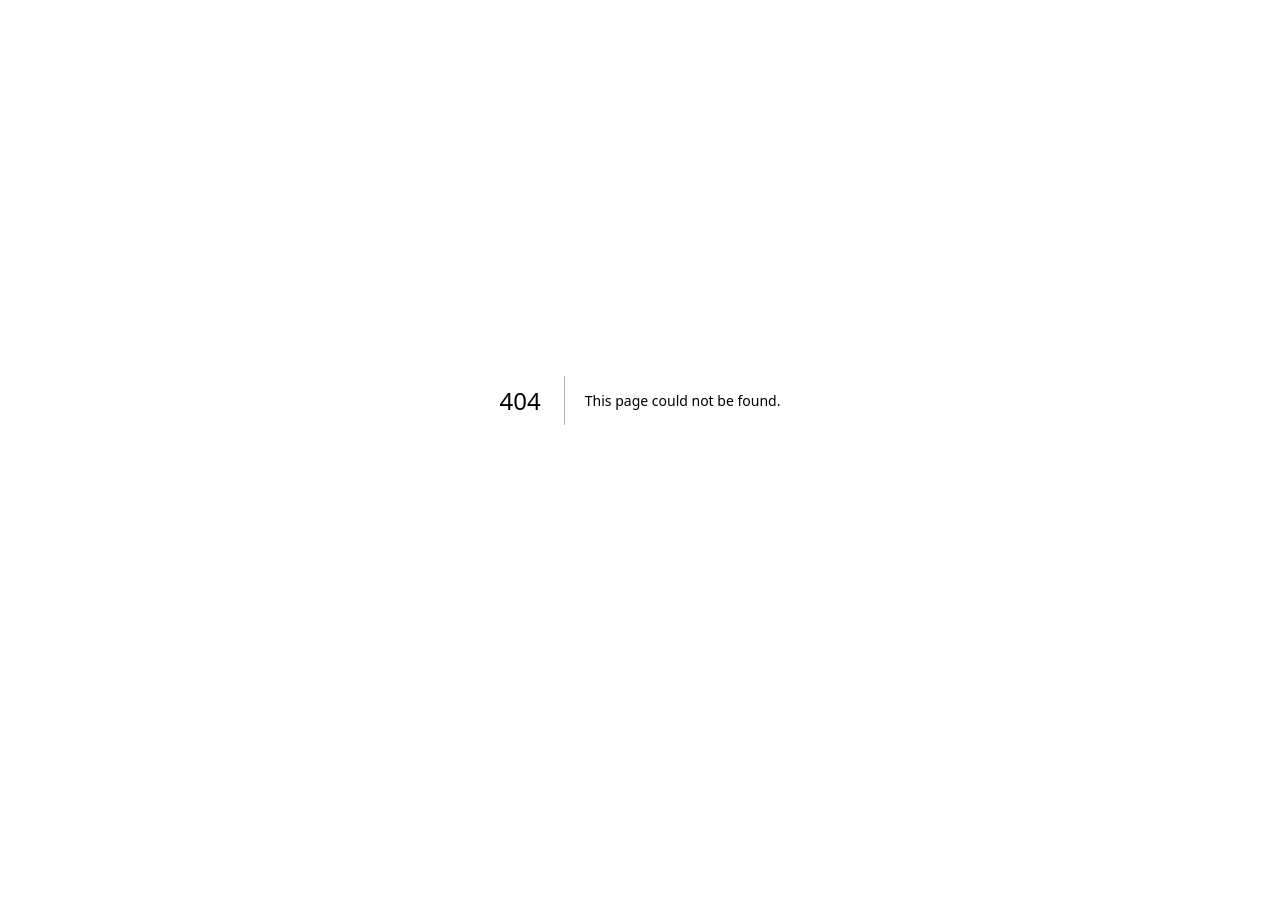
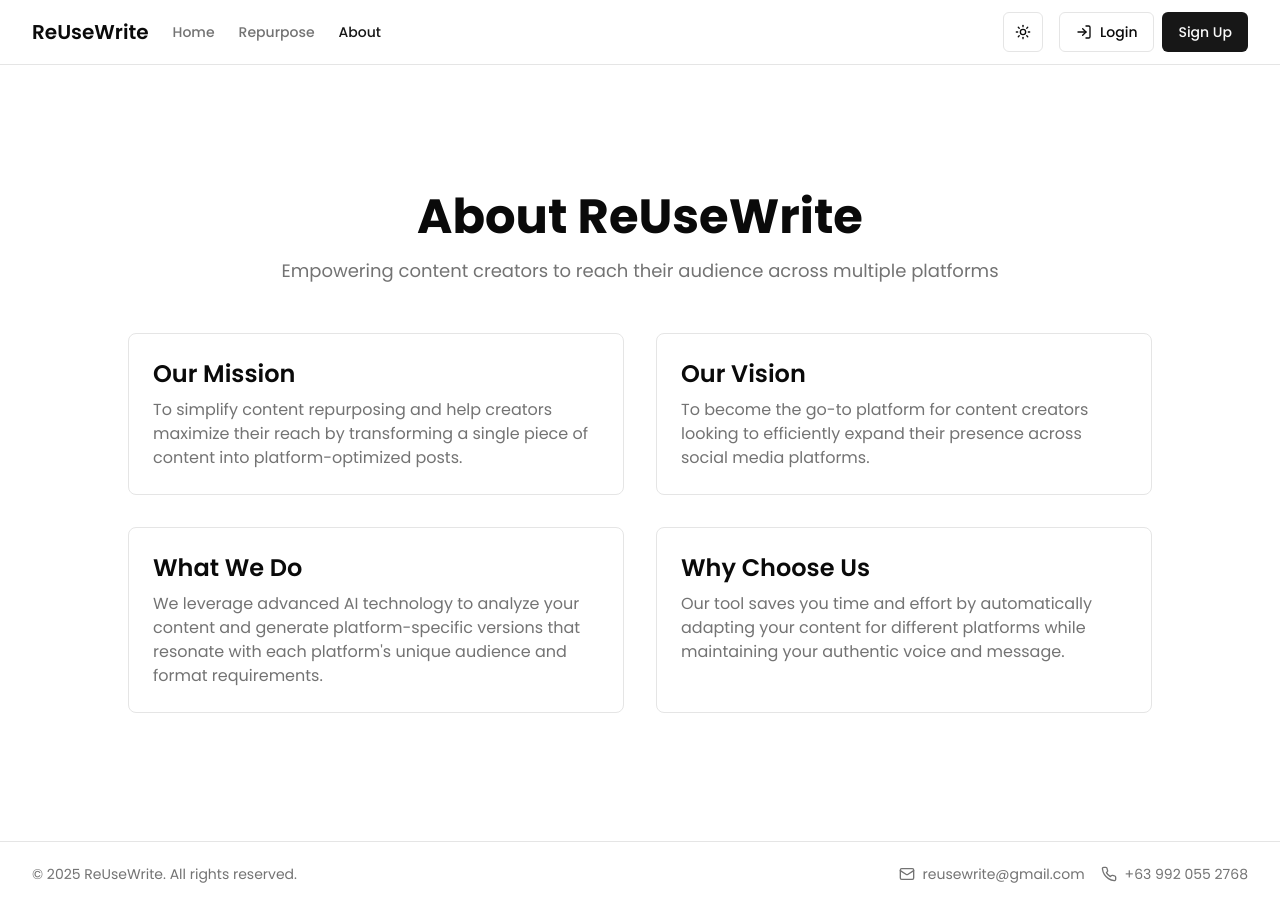
Before and after one commit to Totenem/ReUseWrite, a Next.js app: page /about in a window 1280 px wide. Before the commit this address had no page. Before the commit the page ends 800 px from the top, so only its background shows below. Built offline with nearby package versions, Linux system fonts and the light colour scheme.

Commit message:
add:about us and contact details

```diff
--- /dev/null
+++ b/app/about/page.tsx
@@ -0,0 +1,49 @@
+import { Navbar } from "@/components/navbar"
+import { Footer } from "@/components/footer"
+
+export default function AboutPage() {
+  return (
+    <div className="flex flex-col min-h-screen">
+      <Navbar />
+      <main className="flex-1">
+        <section className="py-12 md:py-24 lg:py-32">
+          <div className="container px-4 md:px-6">
+            <div className="mx-auto flex max-w-[58rem] flex-col items-center justify-center gap-4 text-center">
+              <h1 className="text-3xl font-bold leading-[1.1] sm:text-3xl md:text-5xl">About ReUseWrite</h1>
+              <p className="max-w-[85%] leading-normal text-muted-foreground sm:text-lg sm:leading-7">
+                Empowering content creators to reach their audience across multiple platforms
+              </p>
+            </div>
+            <div className="mx-auto grid justify-center gap-8 sm:grid-cols-2 md:max-w-[64rem] md:grid-cols-2 mt-12">
+              <div className="flex flex-col gap-2 rounded-lg border bg-background p-6">
+                <h2 className="text-2xl font-semibold">Our Mission</h2>
+                <p className="text-muted-foreground">
+                  To simplify content repurposing and help creators maximize their reach by transforming a single piece of content into platform-optimized posts.
+                </p>
+              </div>
+              <div className="flex flex-col gap-2 rounded-lg border bg-background p-6">
+                <h2 className="text-2xl font-semibold">Our Vision</h2>
+                <p className="text-muted-foreground">
+                  To become the go-to platform for content creators looking to efficiently expand their presence across social media platforms.
+                </p>
+              </div>
+              <div className="flex flex-col gap-2 rounded-lg border bg-background p-6">
+                <h2 className="text-2xl font-semibold">What We Do</h2>
+                <p className="text-muted-foreground">
+                  We leverage advanced AI technology to analyze your content and generate platform-specific versions that resonate with each platform's unique audience and format requirements.
+                </p>
+              </div>
+              <div className="flex flex-col gap-2 rounded-lg border bg-background p-6">
+                <h2 className="text-2xl font-semibold">Why Choose Us</h2>
+                <p className="text-muted-foreground">
+                  Our tool saves you time and effort by automatically adapting your content for different platforms while maintaining your authentic voice and message.
+                </p>
+              </div>
+            </div>
+          </div>
+        </section>
+      </main>
+      <Footer />
+    </div>
+  )
+}
--- a/app/login/page.tsx
+++ b/app/login/page.tsx
@@ -6,6 +6,7 @@ import Link from "next/link"
 import { Navbar } from "@/components/navbar"
 import { Button } from "@/components/ui/button"
 import { Input } from "@/components/ui/input"
+import { Footer } from "@/components/footer"
 import { Label } from "@/components/ui/label"
 import { Card, CardContent, CardDescription, CardFooter, CardHeader, CardTitle } from "@/components/ui/card"
 import { Loader2 } from "lucide-react"
@@ -129,13 +130,7 @@ export default function LoginPage() {
           </Card>
         </div>
       </main>
-      <footer className="border-t py-6 md:py-0">
-        <div className="container flex flex-col items-center justify-between gap-4 md:h-16 md:flex-row">
-          <p className="text-center text-sm leading-loose text-muted-foreground md:text-left">
-            © 2025 ReUseWrite. All rights reserved.
-          </p>
-        </div>
-      </footer>
+      <Footer />
     </div>
   )
 }
--- a/app/page.tsx
+++ b/app/page.tsx
@@ -2,6 +2,7 @@ import Link from "next/link"
 import { Button } from "@/components/ui/button"
 import { Navbar } from "@/components/navbar"
 import { ArrowRight, Facebook, Instagram, Twitter } from "lucide-react"
+import { Footer } from "@/components/footer"
 
 export default function Home() {
   return (
@@ -138,13 +139,7 @@ export default function Home() {
           </div>
         </section>
       </main>
-      <footer className="border-t py-6 md:py-0">
-        <div className="container flex flex-col items-center justify-between gap-4 md:h-16 md:flex-row">
-          <p className="text-center text-sm leading-loose text-muted-foreground md:text-left">
-            © 2025 ReUseWrite. All rights reserved.
-          </p>
-        </div>
-      </footer>
+      <Footer />
     </div>
   )
 }
--- a/app/repurpose/page.tsx
+++ b/app/repurpose/page.tsx
@@ -9,6 +9,7 @@ import { Card, CardContent, CardDescription, CardFooter, CardHeader, CardTitle }
 import { Tabs, TabsContent, TabsList, TabsTrigger } from "@/components/ui/tabs"
 import { Copy, Facebook, Instagram, Loader2, Twitter, Laugh, ThumbsUp, Book } from "lucide-react"
 import { useToast } from "@/hooks/use-toast"
+import { Footer } from "@/components/footer"
 
 type PlatformResult = {
   twitter_result: string
@@ -279,13 +280,7 @@ export default function RepurposePage() {
           )}
         </div>
       </main>
-      <footer className="border-t py-6 md:py-0">
-        <div className="container flex flex-col items-center justify-between gap-4 md:h-16 md:flex-row">
-          <p className="text-center text-sm leading-loose text-muted-foreground md:text-left">
-            © 2025 ReUseWrite. All rights reserved.
-          </p>
-        </div>
-      </footer>
+      <Footer />
     </div>
   )
 }
--- a/app/signup/page.tsx
+++ b/app/signup/page.tsx
@@ -9,6 +9,7 @@ import { Input } from "@/components/ui/input"
 import { Label } from "@/components/ui/label"
 import { Card, CardContent, CardDescription, CardFooter, CardHeader, CardTitle } from "@/components/ui/card"
 import { Loader2 } from "lucide-react"
+import { Footer } from "@/components/footer"
 
 export default function SignupPage() {
   const [name, setName] = useState("")
@@ -154,13 +155,7 @@ export default function SignupPage() {
           </Card>
         </div>
       </main>
-      <footer className="border-t py-6 md:py-0">
-        <div className="container flex flex-col items-center justify-between gap-4 md:h-16 md:flex-row">
-          <p className="text-center text-sm leading-loose text-muted-foreground md:text-left">
-            © 2025 ReUseWrite. All rights reserved.
-          </p>
-        </div>
-      </footer>
+      <Footer />
     </div>
   )
 }
--- /dev/null
+++ b/components/footer.tsx
@@ -0,0 +1,25 @@
+"use client"
+
+import { Mail, Phone } from "lucide-react"
+
+export function Footer() {
+  return (
+    <footer className="border-t py-6 md:py-0">
+      <div className="container flex flex-col items-center justify-between gap-4 md:h-16 md:flex-row">
+        <p className="text-center text-sm leading-loose text-muted-foreground md:text-left">
+          © 2025 ReUseWrite. All rights reserved.
+        </p>
+        <div className="flex items-center gap-4 text-sm text-muted-foreground">
+          <div className="flex items-center gap-2">
+            <Mail className="h-4 w-4" />
+            <span>reusewrite@gmail.com</span>
+          </div>
+          <div className="flex items-center gap-2">
+            <Phone className="h-4 w-4" />
+            <span>+63 992 055 2768</span>
+          </div>
+        </div>
+      </div>
+    </footer>
+  )
+}
--- a/components/navbar.tsx
+++ b/components/navbar.tsx
@@ -81,6 +81,14 @@ export function Navbar() {
             >
               Repurpose
             </Link>
+            <Link
+              href="/about"
+              className={`text-sm font-medium transition-colors hover:text-primary ${
+                pathname === "/about" ? "text-primary" : "text-muted-foreground"
+              }`}
+            >
+              About
+            </Link>
           </nav>
         </div>
 
```
